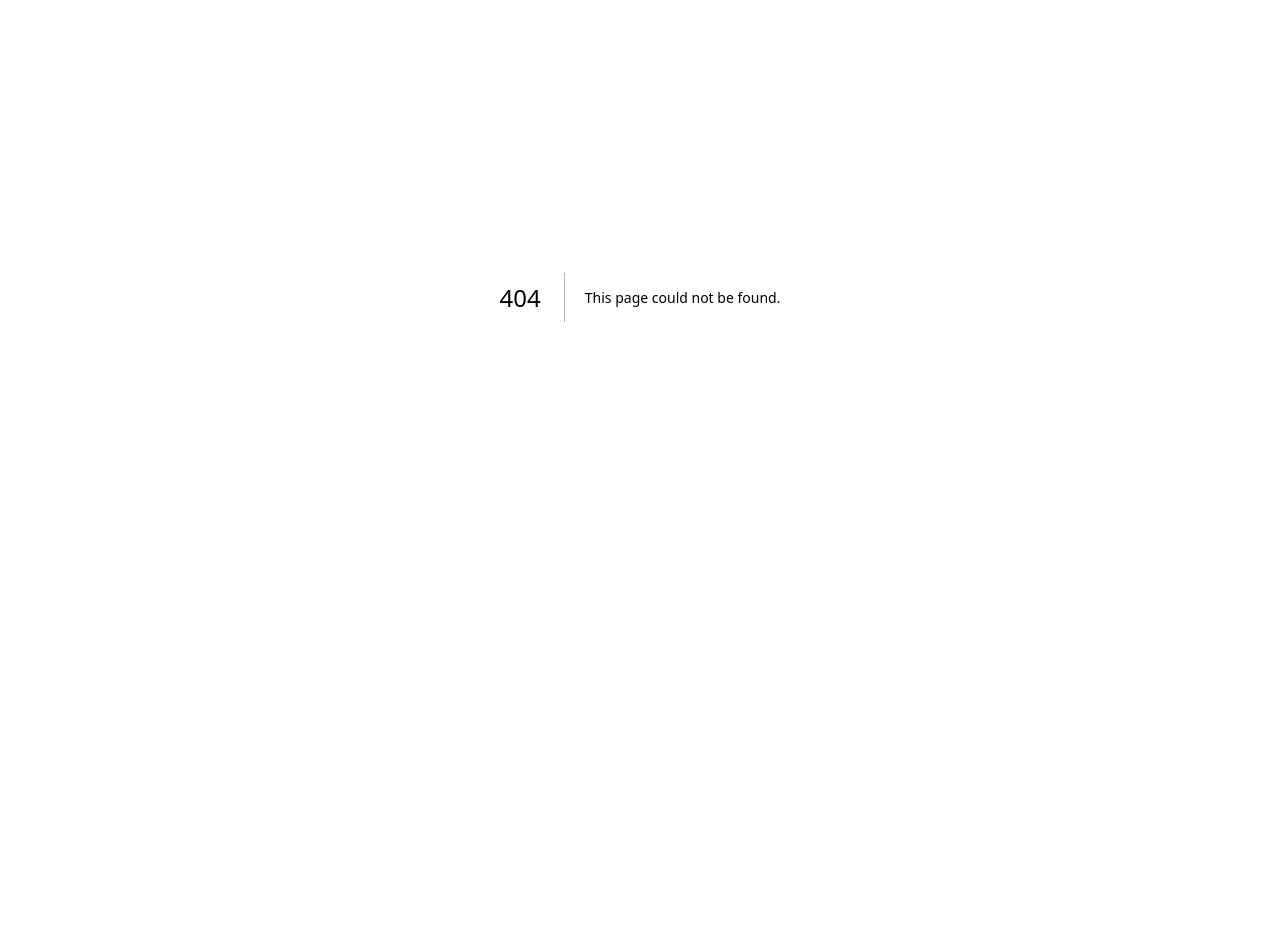
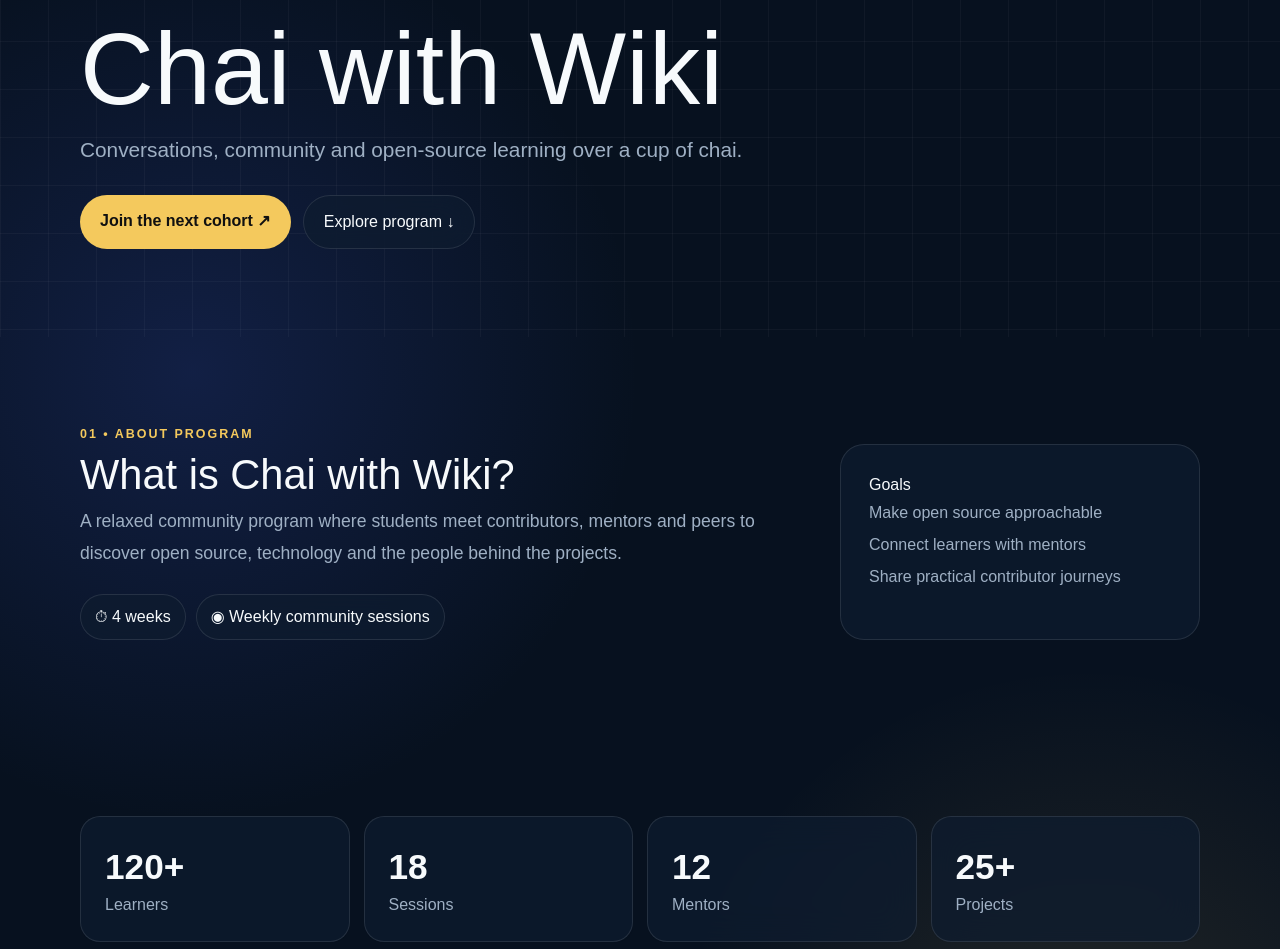
Before and after one commit to Mohd-Asad-23/ash-wikiclub, a Next.js app: page /programs/chai-with-wiki in a window 1280 px wide. Before the commit this address had no page. Shown: the part 103-1052 px from the top of the page. Before the commit the page ends 800 px from the top, so only its background shows below. Built offline with nearby package versions, Linux system fonts and the light colour scheme.

Commit message:
feat: build reusable program page

```diff
--- /dev/null
+++ b/app/programs/[slug]/page.tsx
@@ -0,0 +1,134 @@
+import { notFound } from "next/navigation";
+import { programs } from "@/data/programs";
+
+export function generateStaticParams() {
+  return Object.keys(programs).map((slug) => ({ slug }));
+}
+
+export default async function ProgramPage({ params }: { params: Promise<{ slug: string }> }) {
+  const { slug } = await params;
+  const program = programs[slug];
+  if (!program) notFound();
+
+  return (
+    <main>
+      <section className="hero-grid section">
+        <div className="container">
+          <p className="eyebrow">Wiki Club • Program</p>
+          <h1 style={{fontSize:"clamp(3.2rem,8vw,7rem)",lineHeight:.92,margin:"18px 0"}}>{program.title}</h1>
+          <p className="muted" style={{fontSize:"1.3rem",maxWidth:760}}>{program.tagline}</p>
+          <div style={{display:"flex",gap:12,marginTop:30,flexWrap:"wrap"}}>
+            <a href={program.applyUrl} style={{background:"var(--accent)",color:"#101010",padding:"14px 20px",borderRadius:999,fontWeight:800}}>{program.applyLabel} ↗</a>
+            <a href="#about" className="glass" style={{padding:"14px 20px",borderRadius:999}}>Explore program ↓</a>
+          </div>
+        </div>
+      </section>
+
+      <section id="about" className="section">
+        <div className="container">
+          <p className="eyebrow">01 • About Program</p>
+          <div style={{display:"grid",gridTemplateColumns:"2fr 1fr",gap:40}}>
+            <div>
+              <h2 style={{fontSize:"2.6rem"}}>What is {program.title}?</h2>
+              <p className="muted" style={{fontSize:"1.1rem",lineHeight:1.8}}>{program.about}</p>
+              <div style={{display:"flex",gap:10,flexWrap:"wrap",marginTop:24}}>
+                <span className="glass" style={{padding:"10px 14px",borderRadius:999}}>⏱ {program.duration}</span>
+                <span className="glass" style={{padding:"10px 14px",borderRadius:999}}>◉ {program.format}</span>
+              </div>
+            </div>
+            <div className="glass" style={{padding:28,borderRadius:24}}>
+              <h3>Goals</h3>
+              <ul className="muted" style={{lineHeight:2}}>{program.goals.map(g=><li key={g}>{g}</li>)}</ul>
+            </div>
+          </div>
+        </div>
+      </section>
+
+      <section className="section">
+        <div className="container" style={{display:"grid",gridTemplateColumns:"repeat(auto-fit,minmax(160px,1fr))",gap:14}}>
+          {program.stats.map(s=><div key={s.label} className="glass" style={{padding:24,borderRadius:20}}><div style={{fontSize:"2.2rem",fontWeight:900}}>{s.value}</div><div className="muted">{s.label}</div></div>)}
+        </div>
+      </section>
+
+      <section className="section">
+        <div className="container">
+          <p className="eyebrow">02 • Mentors</p>
+          <h2 style={{fontSize:"2.6rem"}}>Learn from people who build.</h2>
+          <div style={{display:"grid",gridTemplateColumns:"repeat(auto-fit,minmax(240px,1fr))",gap:18,marginTop:30}}>
+            {program.mentors.map(m=><article key={m.name+m.role} className="glass" style={{padding:20,borderRadius:24}}>
+              <img src={m.image} alt={m.name} style={{width:"100%",aspectRatio:"1",objectFit:"cover",borderRadius:18}} />
+              <h3>{m.name}</h3><p style={{color:"var(--accent)",fontWeight:700}}>{m.role}</p><p className="muted">{m.bio}</p>
+            </article>)}
+          </div>
+          <div style={{display:"flex",gap:12,flexWrap:"wrap",marginTop:30}}>
+            {program.partners.map(p=><div key={p.name} className="glass" style={{padding:"14px 22px",borderRadius:14,fontWeight:800}}>{p.logo} <span className="muted">{p.name}</span></div>)}
+          </div>
+        </div>
+      </section>
+
+      <section className="section">
+        <div className="container">
+          <p className="eyebrow">03 • Cohorts</p>
+          <h2 style={{fontSize:"2.6rem"}}>People, progress and stories.</h2>
+          <div style={{display:"grid",gridTemplateColumns:"repeat(auto-fit,minmax(260px,1fr))",gap:18,marginTop:30}}>
+            {program.cohorts.map(c=><article key={c.name} className="glass" style={{padding:26,borderRadius:24}}>
+              <p className="eyebrow">{c.name}</p><h3>{c.highlight}</h3><p className="muted">{c.contributor}</p><p style={{lineHeight:1.7}}>{c.testimonial}</p>
+            </article>)}
+          </div>
+        </div>
+      </section>
+
+      <section className="section">
+        <div className="container">
+          <p className="eyebrow">04 • Achievements</p>
+          <h2 style={{fontSize:"2.6rem"}}>Impact worth celebrating.</h2>
+          <div style={{display:"grid",gridTemplateColumns:"repeat(auto-fit,minmax(240px,1fr))",gap:14,marginTop:30}}>
+            {program.achievements.map(a=><div key={a} className="glass" style={{padding:22,borderRadius:18}}>✓ {a}</div>)}
+          </div>
+        </div>
+      </section>
+
+      <section className="section">
+        <div className="container">
+          <p className="eyebrow">05 • Gallery</p>
+          <h2 style={{fontSize:"2.6rem"}}>Inside the program.</h2>
+          <div style={{display:"grid",gridTemplateColumns:"repeat(auto-fit,minmax(230px,1fr))",gap:14,marginTop:30}}>
+            {program.gallery.map(g=><div key={g.title} className="glass" style={{overflow:"hidden",borderRadius:20}}>
+              <img src={g.image} alt={g.title} style={{width:"100%",aspectRatio:"4/3",objectFit:"cover"}} />
+              <div style={{padding:16}}><small className="eyebrow">{g.type}</small><h3 style={{marginBottom:0}}>{g.title}</h3></div>
+            </div>)}
+          </div>
+        </div>
+      </section>
+
+      <section id="apply" className="section">
+        <div className="container">
+          <div className="glass" style={{padding:"clamp(30px,7vw,70px)",borderRadius:30,textAlign:"center"}}>
+            <p className="eyebrow">06 • Call to Action</p>
+            <h2 style={{fontSize:"clamp(2.5rem,6vw,5rem)",margin:"14px 0"}}>Your road to the next contribution starts here.</h2>
+            <p className="muted">Apply, mentor the next cohort, or contact the Wiki Club team.</p>
+            <div style={{display:"flex",justifyContent:"center",gap:12,flexWrap:"wrap",marginTop:24}}>
+              <a href={program.applyUrl} style={{background:"var(--accent)",color:"#101010",padding:"14px 22px",borderRadius:999,fontWeight:800}}>{program.applyLabel}</a>
+              <a href="mailto:hello@example.com?subject=Become a mentor" className="glass" style={{padding:"14px 22px",borderRadius:999}}>Become a mentor</a>
+              <a href="mailto:hello@example.com?subject=Program enquiry" className="glass" style={{padding:"14px 22px",borderRadius:999}}>Contact us</a>
+            </div>
+          </div>
+        </div>
+      </section>
+
+      <section className="section">
+        <div className="container">
+          <p className="eyebrow">07 • FAQs</p>
+          <h2 style={{fontSize:"2.6rem"}}>Frequently asked questions.</h2>
+          <div style={{display:"grid",gap:12,marginTop:30}}>
+            {program.faqs.map(f=><details key={f.question} className="glass" style={{padding:20,borderRadius:16}}>
+              <summary style={{cursor:"pointer",fontWeight:800}}>{f.question}</summary><p className="muted" style={{lineHeight:1.7}}>{f.answer}</p>
+            </details>)}
+          </div>
+        </div>
+      </section>
+
+      <footer style={{borderTop:"1px solid var(--line)",padding:"30px 0"}}><div className="container muted">Wiki Club • {program.title} • Built as a reusable program template.</div></footer>
+    </main>
+  );
+}
```
